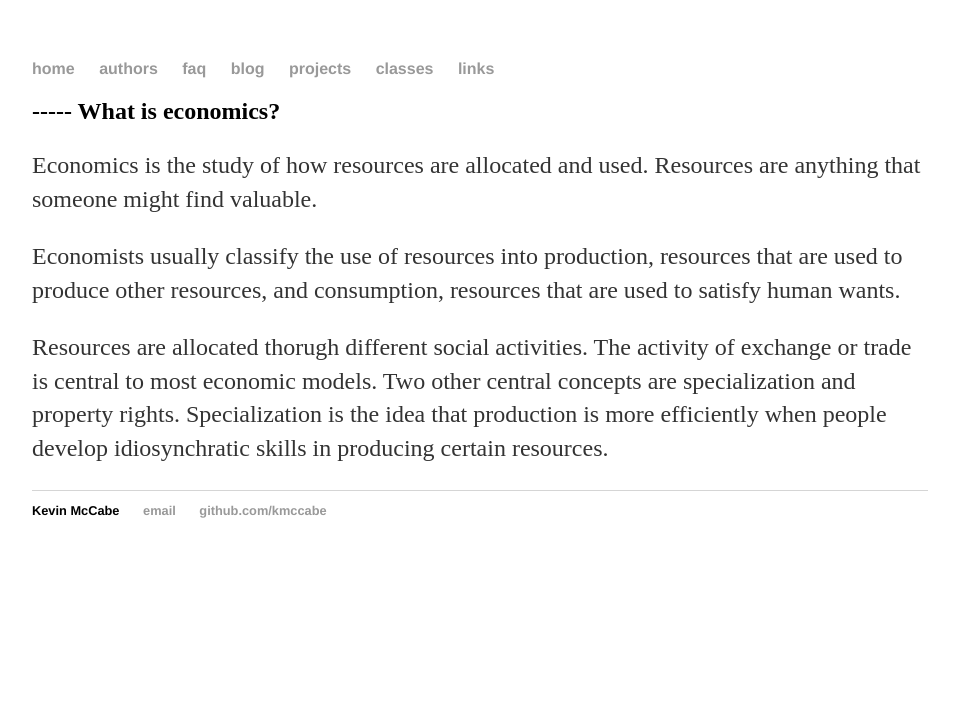
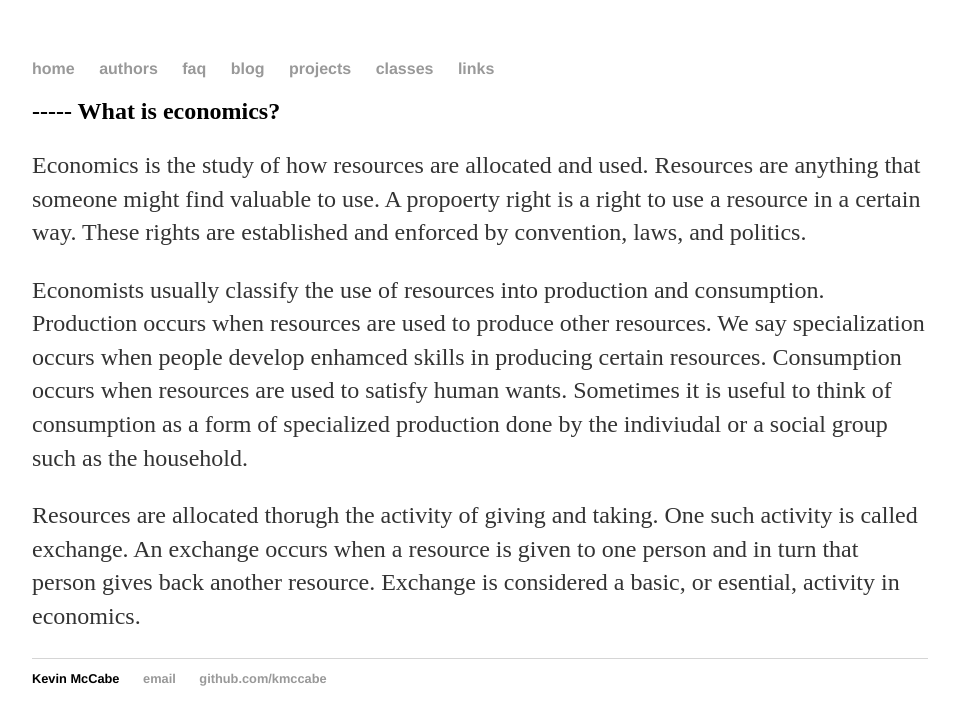
Before and after one commit to Kmccabe/KAM.github.io, a Jekyll site: the page built from _faqs/00006_economics.md, in a window 1280 px wide. Shown: the top 725 px of the page, without its empty margins (160-1116 px from the left). Built offline with Jekyll 4.4.1, drawn with Linux system fonts in a browser that asks for light colours.

Commit message:
Update 00006_economics.md

```diff
--- a/_faqs/00006_economics.md
+++ b/_faqs/00006_economics.md
@@ -3,8 +3,8 @@
 date: 2018-03-24 00:00:00 Z
 layout: faq
 ---
-Economics is the study of how resources are allocated and used.  Resources are anything that someone might find valuable.
+Economics is the study of how resources are allocated and used.  Resources are anything that someone might find valuable to use.  A propoerty right is a right to use a resource in a certain way.  These rights are established and enforced by convention, laws, and politics.
 
-Economists usually classify the use of resources into production, resources that are used to produce other resources, and consumption, resources that are used to satisfy human wants.
+Economists usually classify the use of resources into production and consumption.  Production occurs when resources are used to produce other resources.  We say specialization occurs when people develop enhamced skills in producing certain resources.  Consumption occurs when resources are used to satisfy human wants.  Sometimes it is useful to think of consumption as a form of specialized production done by the indiviudal or a social group such as the household.
 
-Resources are allocated thorugh different social activities.  The activity of exchange or trade is central to most economic models.  Two other central concepts are specialization and property rights.  Specialization is the idea that production is more efficiently when people develop idiosynchratic skills in producing certain resources.
+Resources are allocated thorugh the activity of giving and taking.  One such activity is called exchange.  An exchange occurs when a resource is given to one person and in turn that person gives back another resource.  Exchange is considered a basic, or esential, activity in economics.
```
